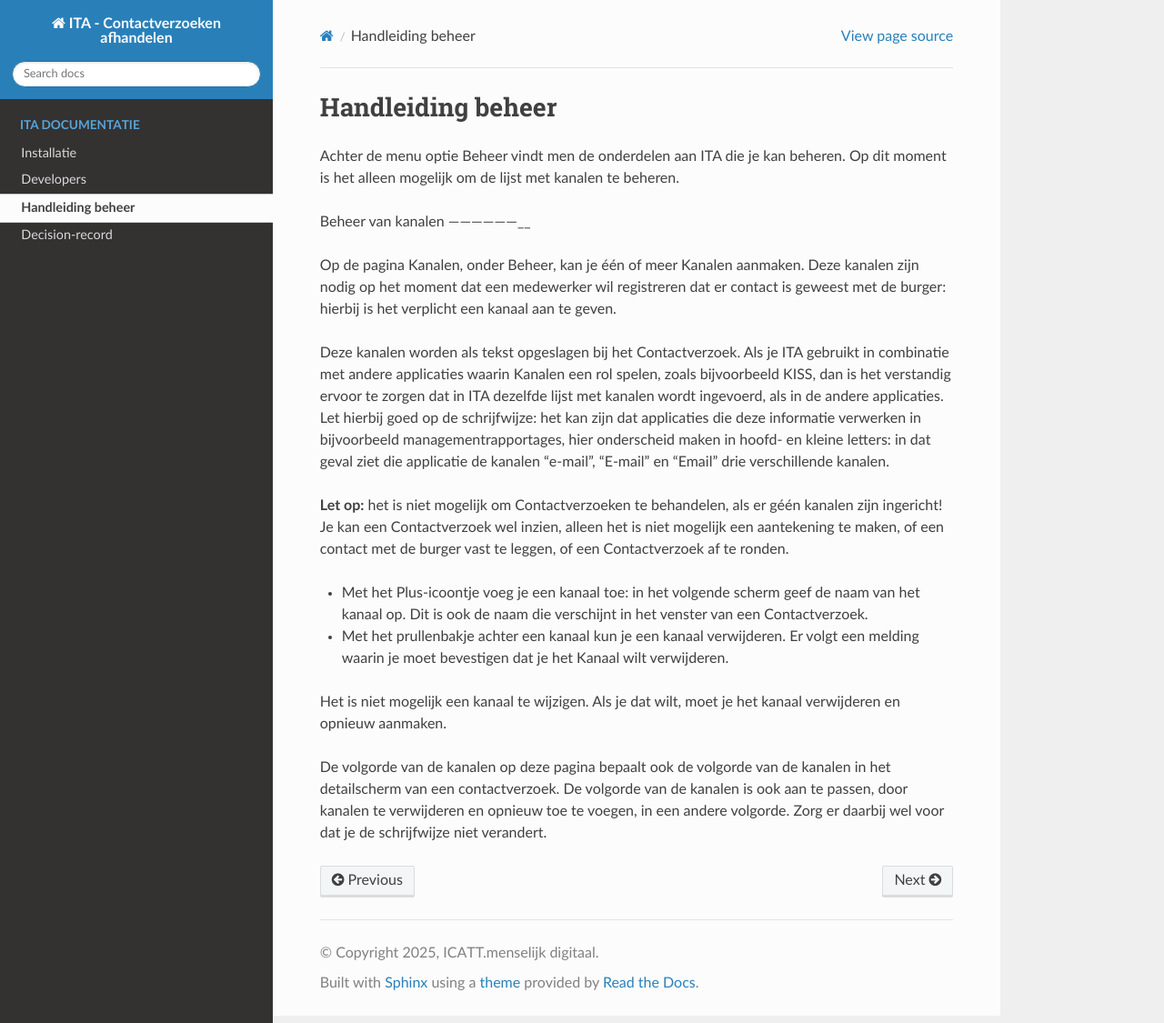
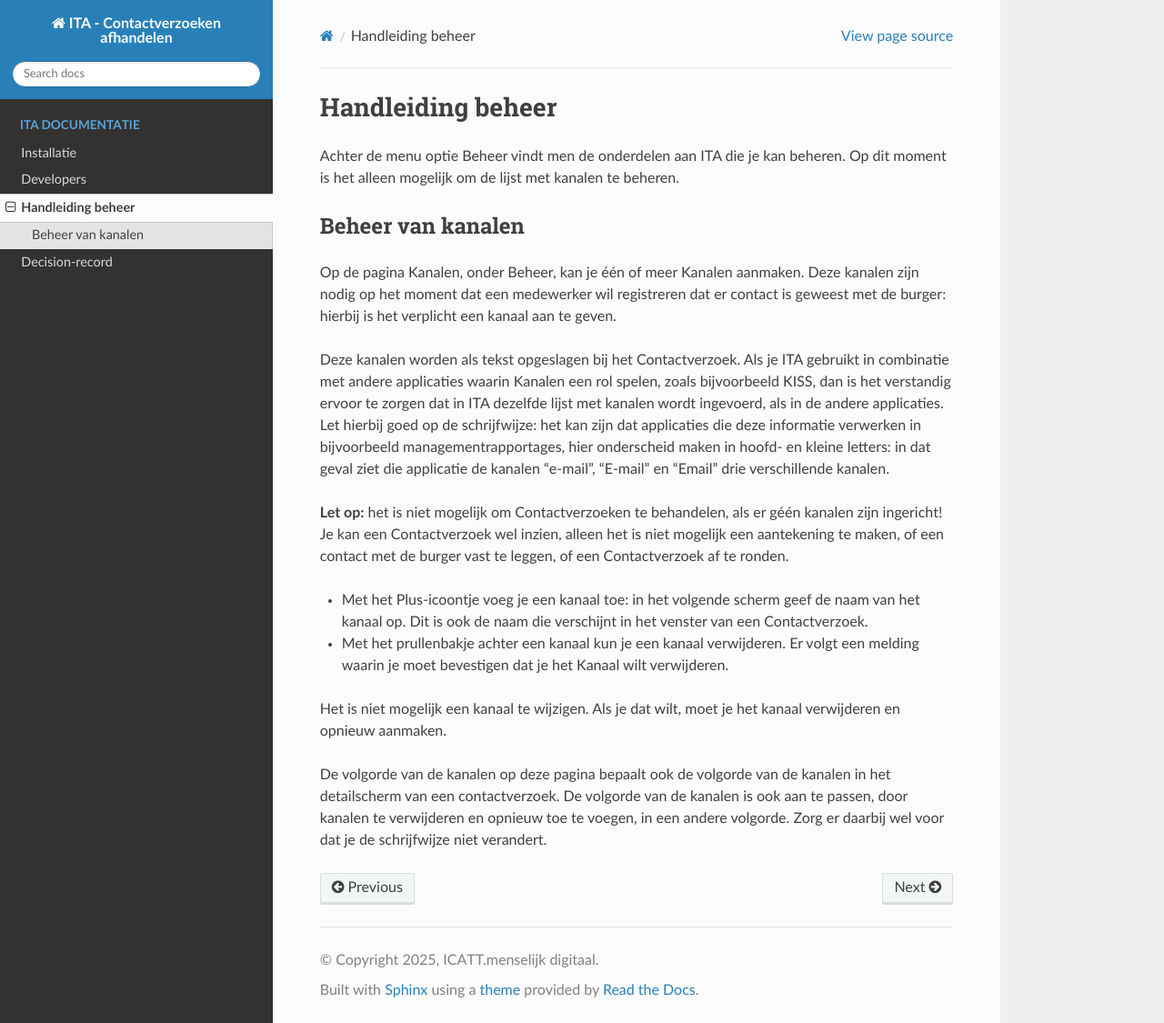
Before and after one commit to Interne-Taak-Afhandeling/.github, a Sphinx documentation site: the page built from docs/manual/index.rst, in a window 1280 px wide and 1125 px high. Shown: the whole window at 91% size. Built offline with Sphinx 7.4.7 and the Read the Docs theme 3.1.0, drawn with Linux system fonts in a browser that asks for light colours.

Commit message:
fix header

```diff
--- a/docs/manual/index.rst
+++ b/docs/manual/index.rst
@@ -7,7 +7,8 @@ Achter de menu optie Beheer vindt men de onderdelen aan ITA die je kan beheren.
 
 
 Beheer van kanalen
-------------------__
+--------------------
+
 
 Op de pagina Kanalen, onder Beheer, kan je één of meer Kanalen aanmaken. Deze kanalen zijn nodig op het moment dat een medewerker wil registreren dat er contact is geweest met de burger: hierbij is het verplicht een kanaal aan te geven.
 
```
